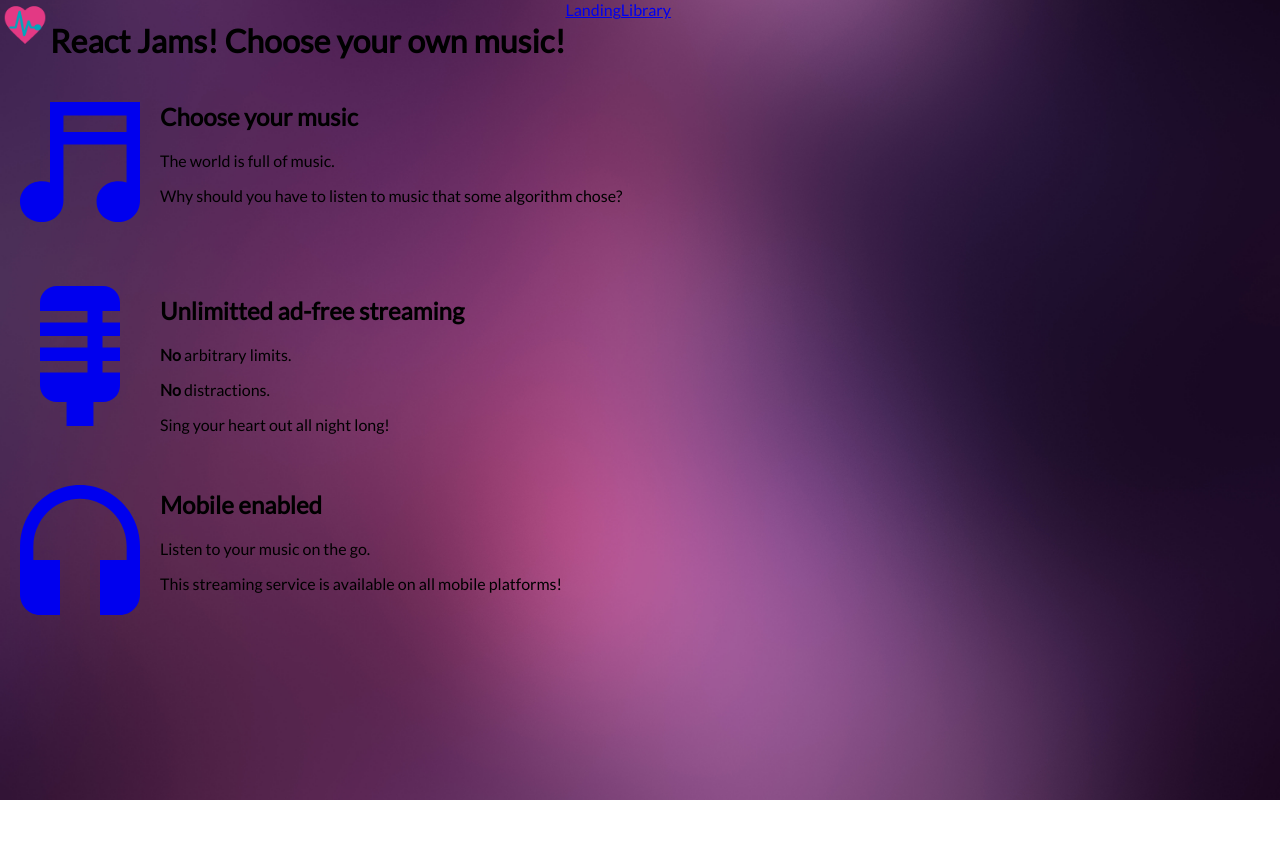
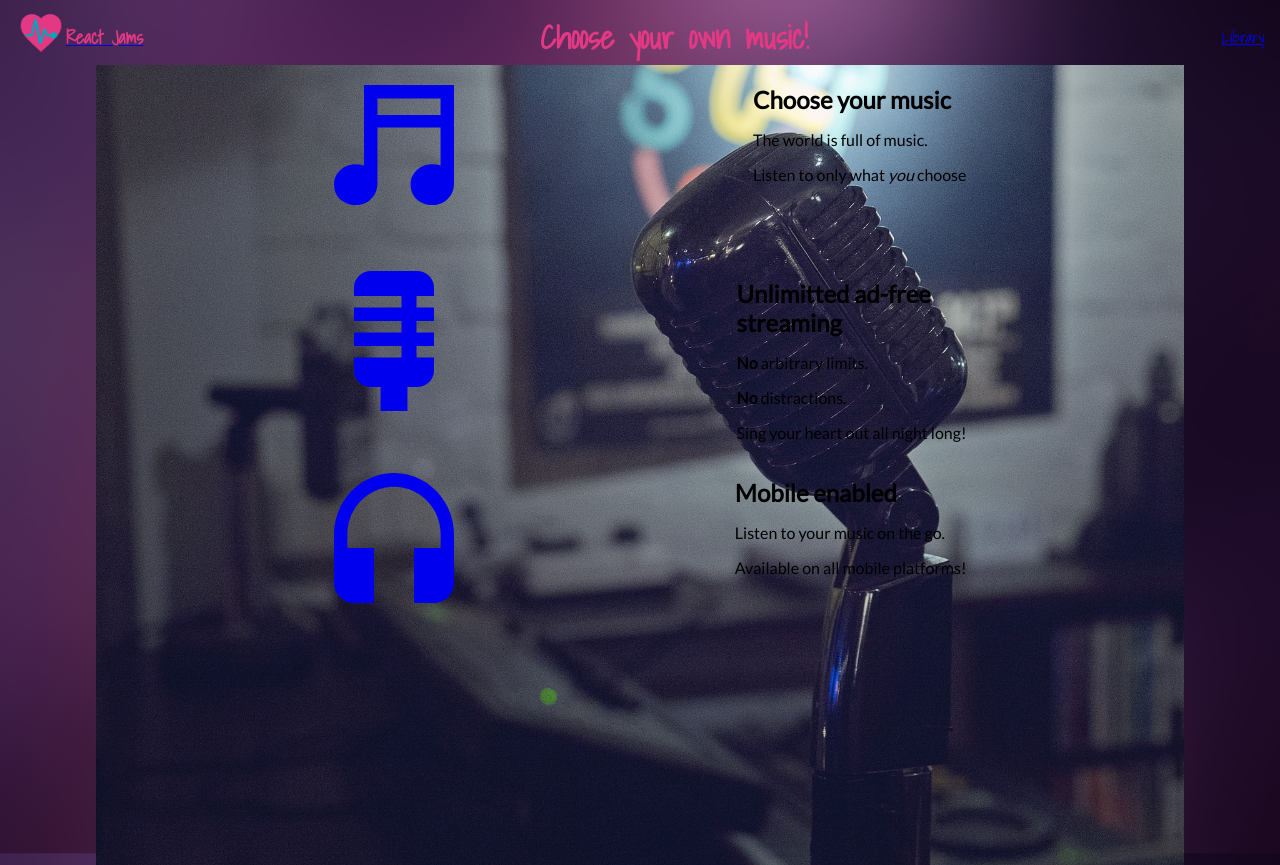
Before and after one commit to brose55/React-Jams, a React (Create React App) app: page / in a window 1280 px wide. Before the commit the page ends 800 px from the top, so only its background shows below. Built offline with nearby package versions, Linux system fonts and the light colour scheme.

Commit message:
style header and landing

```diff
--- a/src/App.js
+++ b/src/App.js
@@ -1,4 +1,4 @@
-import React, { Component } from 'react';
+import React, { useState } from 'react';
 import { Route } from 'react-router-dom';
 import './style/App.css';
 import Header from './components/Header';
@@ -7,19 +7,20 @@ import Library from './components/Library';
 import Album from './components/Album';
 
 
-class App extends Component {
-  render() {
+const App = () => {
+  const [route, setRoute] = useState('landing');
+
   return (
     <div className="App">
-        <Header />
+      <Header route={route} setRoute={setRoute} />
       <main className="centered">
         <Route exact path="/" component={Landing} />
-          <Route path="/library" component={Library} />
+        <Route path="/library" render={(props) => (<Library setRoute={setRoute} {...props} />)} />
         <Route path="/album/:slug" component={Album} />
       </main>
     </div>
   );
-  }
+
 }
 
 export default App;
--- a/src/components/Header.js
+++ b/src/components/Header.js
@@ -1,25 +1,49 @@
 import React from 'react';
-import { Link } from 'react-router-dom';
+import {Link} from 'react-router-dom';
 import logo from '../style/heart-beat.png';
 import '../style/Header.scss';
 
-const Header = () => (
+const Header = ({route, setRoute}) => {
+  return (
     <header className="app-header flex">
 
+      <section className='logo-title flex'>
         <Link to="/">
-      <img width='50vw' src={logo} alt="logo" className="logo" />
+          <img width='50' src={logo} alt="logo" className="logo"/>
         </Link>
+        <Link to='/'>
+          <h3 className="hero-title">React Jams</h3>
+        </Link>
+      </section>
 
-    <h1 className="hero-title">
-      React Jams! Choose your own music!
-    </h1>
+      <h1 className='hero-slogan'>Choose your own music!</h1>
 
       <nav>
-      <Link to='/'>Landing</Link>
-      <Link to="/library">Library</Link>
+        {/* Conditionally renders the navbar based off the route hook in App.js */
+          route === 'album'
+            ? (
+              <div className='flex nav-bar'>
+                <Link to='/' className='nav-item' onClick={() => setRoute('landing')}>
+                  Landing
+                </Link>
+                <Link to="/library" className='nav-item' onClick={() => setRoute('library')}>
+                  Library
+                </Link>
+              </div>
+            )
+            : (route === 'landing'
+              ? <Link to='/library' className='nav-item' onClick={() => setRoute('library')}>
+                Library
+                </Link>
+              : <Link to='/' className='nav-item' onClick={() => setRoute('landing')}>
+                Home
+                </Link>
+            )
+        }
       </nav>
 
     </header>
   );
+}
 
 export default Header;
--- a/src/components/Landing.js
+++ b/src/components/Landing.js
@@ -1,34 +1,35 @@
 import React from 'react';
 import { Link } from 'react-router-dom';
-// import '../style/Landing.css';
+import '../style/Landing.scss';
 
 const Landing = () => (
       <div className="landing">
 
-        <div className="selling-points">
-          <section className='flex'>
+        <div className="selling-points flex">
+          <section className='point-group grid'>
             <Link to="/library" className="point-icon"><ion-icon name="musical-notes"></ion-icon></Link>
             <div className ="point">
               <h2 className="point-title">Choose your music</h2>
               <p className="point-description">The world is full of music.</p>
-              <p className="point-description">Why should you have to listen to music that some algorithm chose?</p>
+              <p className="point-description">Listen to only what <em>you</em> choose</p>
             </div>
           </section>
-          <section className='flex'>
+          <section className='point-group grid'>
             <Link to="/library" className="point-icon"><ion-icon name="microphone"></ion-icon></Link>
             <div className ="point">
-              <h2 className="point-title">Unlimitted ad-free streaming</h2>
+              <h2 className="point-title">Unlimitted ad-free</h2>
+              <h2 className="point-title-2">streaming</h2>
               <p className="point-description"><b>No</b> arbitrary limits.</p>
               <p className="point-description"><b>No</b> distractions.</p>
               <p className="point-description">Sing your heart out all night long!</p>
             </div>
           </section>
-          <section className='flex'>
+          <section className='point-group grid'>
             <Link to="/library" className="point-icon"><ion-icon name="headset"></ion-icon></Link>
             <div className ="point">
               <h2 className="point-title">Mobile enabled</h2>
               <p className="point-description">Listen to your music on the go.</p>
-              <p className="point-description">This streaming service is available on all mobile platforms!</p>
+              <p className="point-description">Available on all mobile platforms!</p>
             </div>
           </section>
         </div>
--- a/src/components/Library.js
+++ b/src/components/Library.js
@@ -1,23 +1,15 @@
-import React, { Component } from 'react';
+import React, { useState } from 'react';
 import { Link } from 'react-router-dom';
 import albumData from './../data/albums';
 // import '../style/Library.css';
 
-class Library extends Component {
-  constructor(props) {
-    super(props);
-    this.state = {
-      albums: albumData
-    };
-  }
-
-  render() {
-    const { albums } = this.state;
+const Library = ({setRoute}) => {
+  const [albums] = useState(albumData)
   return (
     <div className="library">
       {
         albums.map( (album, i) =>
-				<Link to={`/album/${album.slug}`} key={album.title + i}>
+          <Link to={`/album/${album.slug}`} key={album.title + i} onClick={() => setRoute('album')}>
             <img className="album-thumbnail" src={album.albumCover} alt={album.title} />
             <div className="album-description">
               <p>{album.artist} -</p>
@@ -30,6 +22,5 @@ class Library extends Component {
     </div>
   );
 }
-}
 
 export default Library;
--- a/src/style/Header.scss
+++ b/src/style/Header.scss
@@ -1,3 +1,31 @@
+@import 'vars';
+
+.app-header {
+  justify-content: space-between;
+  align-items: center;
+  margin: 0.5rem 1rem 0rem 1rem;
+  font-family: 'Shadows Into Light', cursive;
+  color: $pink;
+}
+
+.hero-title {
+  margin: 0;
+  color: $pink;
+}
+
+.logo-title {
+  align-items: center;
+}
+
+.nav-item {
+  margin-left: 1rem;
+}
+
+
+.hero-slogan {
+  margin: 0;
+}
+
 .point-icon{
   font-size: 10rem;
 }
--- /dev/null
+++ b/src/style/Landing.scss
@@ -0,0 +1,35 @@
+@import 'vars';
+@import 'mixins';
+@import 'place-holders';
+
+.landing {
+  background: url('/assets/images/mic.jpg') no-repeat center center fixed;
+  @include bg-size(cover);
+  min-height: 100vh;
+  margin: 0 7.5% 0 7.5%;
+}
+
+.selling-points {
+  flex-direction: column;
+}
+
+.point-group {
+  margin: 0 20% 0 20%;
+  grid-template-columns: 1fr 5fr;
+}
+
+.point-icon {
+  align-self: center;
+}
+
+.point {
+  justify-self: end;
+}
+
+.point-title-2 {
+  margin: 0;
+}
+
+.point-title {
+  margin-bottom: 0;
+}
--- a/src/style/_vars.scss
+++ b/src/style/_vars.scss
@@ -1 +1,2 @@
 $fill: -webkit-fill-available;
+$pink: #e33984;
--- a/src/style/index.scss
+++ b/src/style/index.scss
@@ -5,7 +5,7 @@
 html {
   background: url('/assets/images/bg.jpg') no-repeat center center fixed;
   @include bg-size(cover);
-  min-height: -webkit-fill-available;
+  min-height: $fill;
   font-family: 'Lato', sans-serif;
 }
 
@@ -28,3 +28,7 @@ body {
 .flex {
   display: flex;
 }
+
+.grid {
+  display: grid;
+}
```
Also changed, not shown: public/assets/images/album_covers/mic.jpg (added), public/assets/images/mic.jpg (added). Lines whose indentation alone changed are shown as unchanged.
